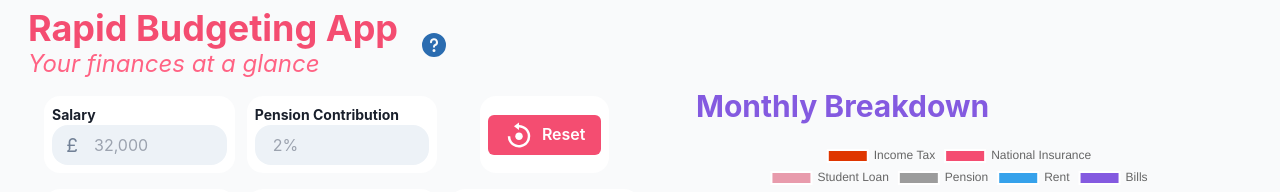
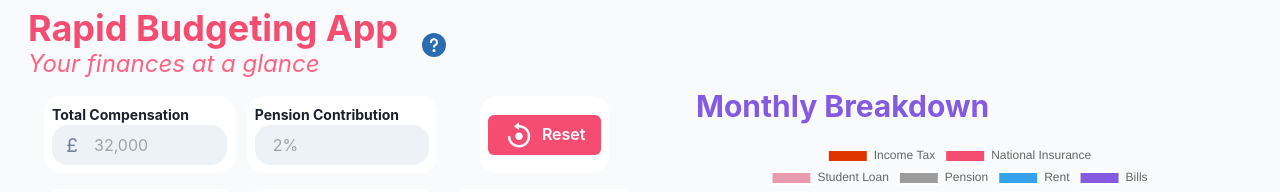
Before and after one commit to JamesArmer/rapid_budgeting_app, a Next.js app: page / in a window 1280 px wide. Shown: the top 192 px of the page. Built offline with nearby package versions, Linux system fonts and the light colour scheme.

Commit message:
chore: add back total comp

```diff
--- a/components/Compensation.tsx
+++ b/components/Compensation.tsx
@@ -25,7 +25,7 @@ export default function Compensation({
         <Flex className="sm:flex-1">
           <GreyInput
             name={totalCompInput}
-            title="Salary"
+            title="Total Compensation"
             titleSize="sm"
             defaultValue={
               totalComp > 0 ? new Intl.NumberFormat().format(totalComp) : ""
```
